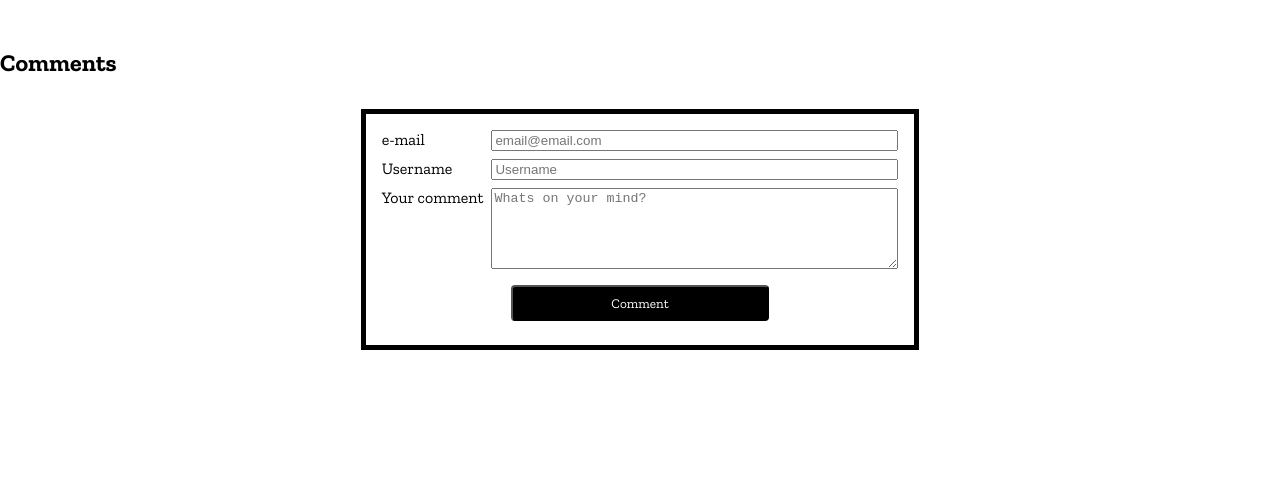
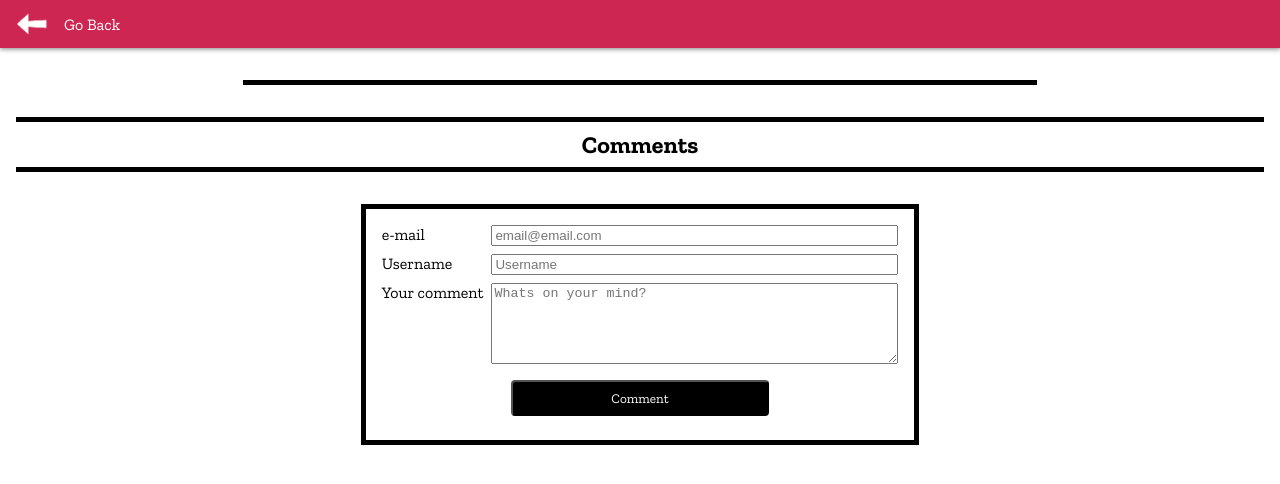
Before and after one commit to rikkeblom/T9---Blog, a plain HTML site: page blogpost.html in a window 1280 px wide. Drawn offline with nearby package versions, Linux system fonts and the light colour scheme; no server answers; a web font is replaced by a local one.

Commit message:
a bit more styling

```diff
--- a/blogpost.html
+++ b/blogpost.html
@@ -7,6 +7,11 @@
     <title>Document</title>
     <link rel="stylesheet" href="stylearticle.css">
 </head>
+<header>
+  <div class="wrapper">
+    <a href="index.html"><img src="arrow.png">Go Back</a>
+  </div>
+</header>
 <body>
     <article class="wrapPost">
         <h1 class="postTitle"></h2>
@@ -19,7 +24,7 @@
     <template class="tempComment">
         <article class="wrapComment">
           <p class="commentAuthor"></p>
-          <h2 class="commentTitle"></h2>
+          <!-- <h2 class="commentTitle"></h2> -->
           <p class="commentText"></p>
         </article>
     </template>
--- a/style.css
+++ b/style.css
@@ -25,6 +25,13 @@ p {
   font-family: "Zilla Slab", serif;
 }
 
+.wrapper {
+  background-color: rgb(205, 38, 83);
+  width: 100%;
+  height: 3rem;
+  box-shadow: 0.5px 0.5px 5px 0.5px grey;
+}
+
 .formSection {
   margin: 1rem;
   padding: 1rem;
@@ -36,6 +43,7 @@ p {
 .wrapPost {
   margin: 1rem;
   box-shadow: 0.5px 0.5px 5px 0.5px grey;
+  border-radius: 5px;
   padding: 1rem;
   display: flex;
   justify-content: space-between;
--- a/stylearticle.css
+++ b/stylearticle.css
@@ -11,18 +11,78 @@ section {
   margin-bottom: 3rem;
 }
 
-h1 {
+h1::after {
+  width: 80%;
+  display: block;
+  content: "";
+  border-top: 3px solid black;
+  margin-left: auto;
+  margin-right: auto;
+  height: 2px;
+  background: black;
+  transform: translateY(1rem);
+}
+
+article {
+  display: block;
+  margin-left: max(3rem, 10%);
+  margin-right: max(3rem, 10%);
+  margin-bottom: 2rem;
+}
+
+h1,
+h2 {
   margin: 1rem;
   text-align: center;
   font-family: "Zilla Slab", serif;
 }
 
-h2 {
-  font-family: "Zilla Slab", serif;
+h2::after,
+h2::before {
+  display: block;
+  content: "";
+  border-top: 3px solid black;
+  height: 2px;
+  background: black;
+  margin-top: 0.5rem;
+  margin-bottom: 0.5rem;
 }
 
 p {
   font-family: "Zilla Slab", serif;
+}
+
+.postAuthor {
+  text-align: center;
+  margin-top: 2rem;
+  font-style: italic;
+}
+
+.postText {
+  margin-top: 1rem;
+}
+
+.wrapper a {
+  text-decoration: none;
+  color: white;
+  font-family: "Zilla Slab", serif;
+  display: flex;
+  align-items: center;
+}
+
+.wrapper {
+  background-color: rgb(205, 38, 83);
+  width: 100%;
+  height: 3rem;
+  box-shadow: 0.5px 0.5px 5px 0.5px grey;
+  display: flex;
+  align-items: center;
+}
+
+.wrapper img {
+  height: 2rem;
+  margin-left: 1rem;
+  margin-right: 1rem;
 }
 
 .formSection {
@@ -31,6 +91,17 @@ p {
   display: flex;
   justify-content: center;
   flex-wrap: wrap;
+}
+
+.wrapComment {
+  box-shadow: 0.5px 0.5px 5px 0.5px grey;
+  border-radius: 5px;
+  padding: 1rem;
+}
+
+.commentAuthor {
+  /* font-style: italic; */
+  font-weight: 600;
 }
 
 #submit {
```
Also changed, not shown: index.html (+4 -2 lines), arrow.png (added).
